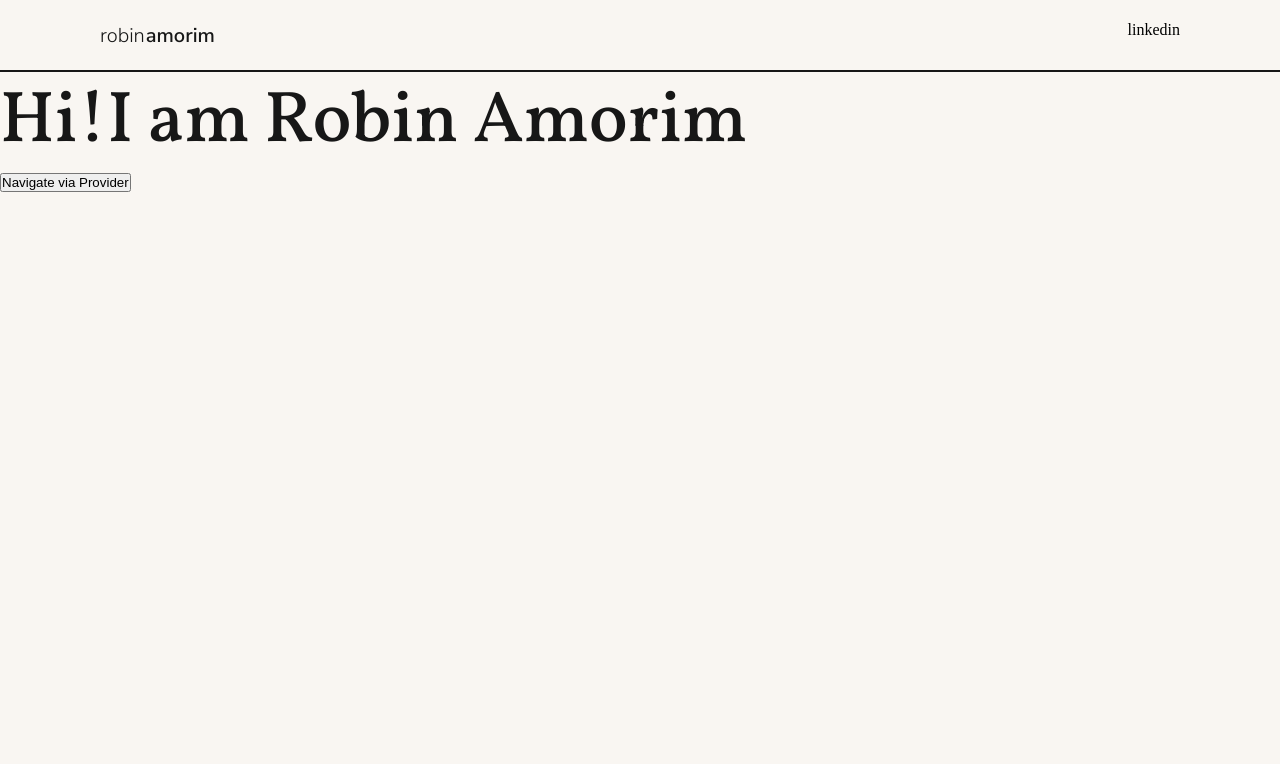
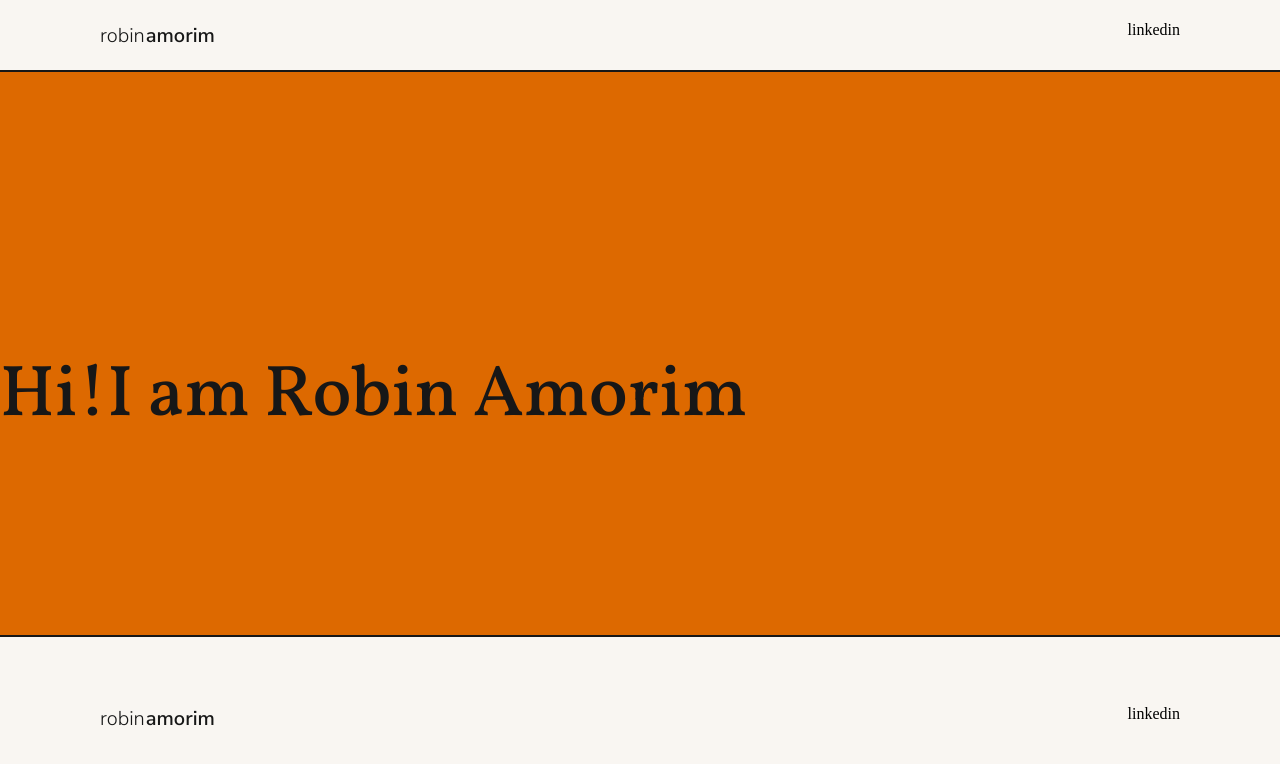
Before and after one commit to marcelocarveche/robin-amorim, a React (Vite) app: page / in a window 1280 px wide. Shown: the top 764 px of the page. Built offline with nearby package versions, Linux system fonts and the light colour scheme.

Commit message:
fix header and footer

```diff
--- a/src/app/infrastructure/providers/global-provider.tsx
+++ b/src/app/infrastructure/providers/global-provider.tsx
@@ -1,4 +1,4 @@
-import Footer from '@/app/presentation/components/footer/footer'
+import HeaderAndFooter from '@/app/presentation/components/footer/header-footer'
 import { createContext, useContext, ReactNode } from 'react'
 import { useNavigate } from 'react-router-dom'
 
@@ -23,8 +23,7 @@ const GlobalProvider = ({ children }: { children: ReactNode }) => {
 
   return (
     <GlobalContext.Provider value={{}}>
-      <Footer>{children}</Footer>
-      <button onClick={onClick}>Navigate via Provider</button>
+      <HeaderAndFooter>{children}</HeaderAndFooter>
     </GlobalContext.Provider>
   )
 }
--- a/src/app/presentation/components/footer/footer.tsx
+++ /dev/null
@@ -1,29 +0,0 @@
-import React from 'react'
-import styles from './footer-styles.module.scss'
-import { MailIcon } from '@/app/presentation/components'
-
-interface FooterProps {
-  children?: React.ReactNode
-}
-
-const Footer: React.FC<FooterProps> = ({ children }) => {
-  return (
-    <>
-      <div className={styles.container}>
-        <div className={styles.wrapLogo}>
-          <span className={styles.firstName}>robin</span>
-          <span className={styles.lastName}>amorim</span>
-        </div>
-        <div className={styles.wrapLinks}>
-          <div className={styles.mail}>
-            <MailIcon />
-          </div>
-          <div className={styles.linkedin}>linkedin</div>
-        </div>
-      </div>
-      {children}
-    </>
-  )
-}
-
-export default Footer
--- a/src/app/presentation/components/footer/footer-styles.module.scss
+++ b/src/app/presentation/components/footer/header-footer-styles.module.scss
@@ -1,6 +1,6 @@
 @use '../../styles/colors.module.scss' as *;
 
-.container {
+.wrapper {
   display: flex;
   justify-content: space-between;
   align-items: center;
@@ -13,6 +13,12 @@
   align-items: center;
   justify-content: space-between;
   padding: 0 6.25rem; // 100px
+
+  &[data-footer='true'] {
+    height: 10.3125rem; // 165px
+    border-bottom: none;
+    border-top: $black 0.125rem solid;
+  }
 
   .wrapLogo {
     display: flex;
@@ -48,3 +54,8 @@
     }
   }
 }
+
+.container {
+  height: 1rem;
+  // background-color: $orangeDark;
+}
--- /dev/null
+++ b/src/app/presentation/components/footer/header-footer.tsx
@@ -0,0 +1,36 @@
+import React from 'react'
+import styles from './header-footer-styles.module.scss'
+import { MailIcon } from '@/app/presentation/components'
+
+interface Props {
+  isFooter?: boolean
+}
+
+const HeaderAndFooter: React.FC<any> = ({ children }) => {
+  return (
+    <>
+      <Component />
+      <div className={styles.container}>{children}</div>
+      <Component isFooter />
+    </>
+  )
+}
+
+const Component: React.FC<Props> = ({ isFooter = false }) => {
+  return (
+    <div data-footer={isFooter} className={styles.wrapper}>
+      <div className={styles.wrapLogo}>
+        <span className={styles.firstName}>robin</span>
+        <span className={styles.lastName}>amorim</span>
+      </div>
+      <div className={styles.wrapLinks}>
+        <div className={styles.mail}>
+          <MailIcon />
+        </div>
+        <div className={styles.linkedin}>linkedin</div>
+      </div>
+    </div>
+  )
+}
+
+export default HeaderAndFooter
--- a/src/app/presentation/styles/global.module.scss
+++ b/src/app/presentation/styles/global.module.scss
@@ -6,6 +6,14 @@ body {
   padding: 0;
   background-color: #f9f6f2;
   text-rendering: optimizeLegibility;
+}
+
+.root {
+  display: flex;
+  flex-direction: column;
+  justify-content: space-between;
+  min-height: 100vh;
+  background-color: $orangeDark;
 }
 
 * {
--- a/src/main.tsx
+++ b/src/main.tsx
@@ -1,11 +1,15 @@
 import ReactDOM from 'react-dom/client'
 import '@/app/presentation/styles/global.module.scss'
+import styles from '@/app/presentation/styles/global.module.scss' // importar o módulo de estilos
 import AppRoutes from '@/app/infrastructure/routes/routes'
 import GlobalProvider from '@/app/infrastructure/providers/global-provider'
 import { BrowserRouter } from 'react-router-dom'
 
 const rootElement = document.getElementById('root')
 if (rootElement) {
+  // Definir o className da div root usando a classe do Sass
+  rootElement.className = styles.root || '' // substitua 'root' pelo nome da classe desejada do seu Sass
+
   console.log('Renderizando aplicação dentro do BrowserRouter')
   ReactDOM.createRoot(rootElement).render(
     <BrowserRouter>
```
